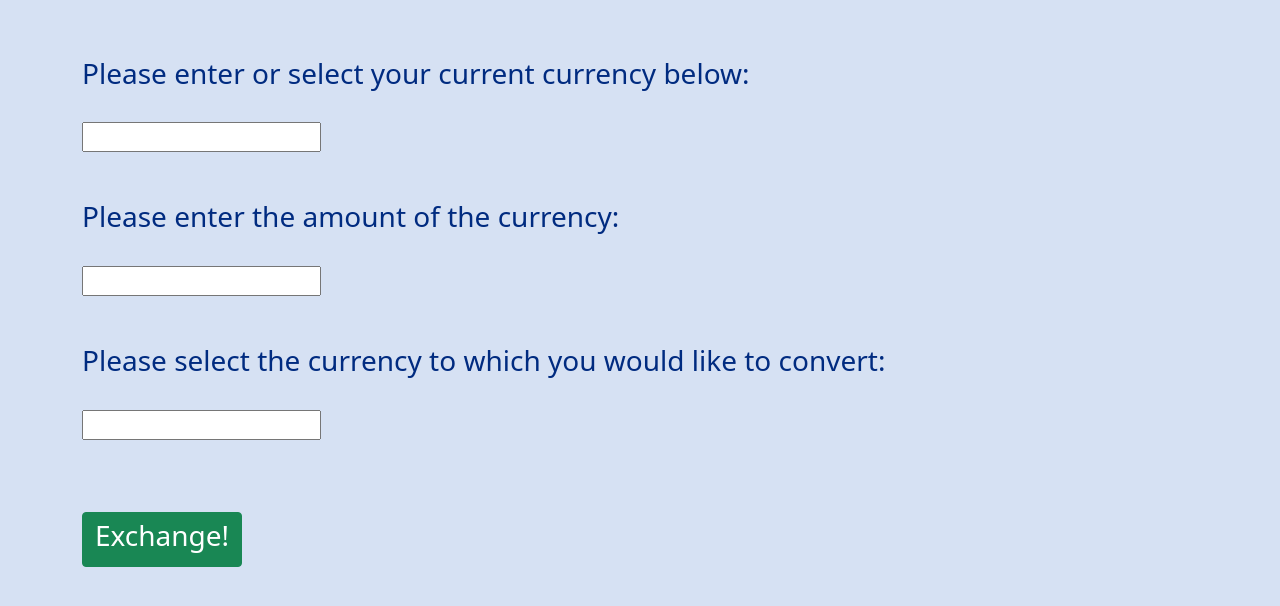
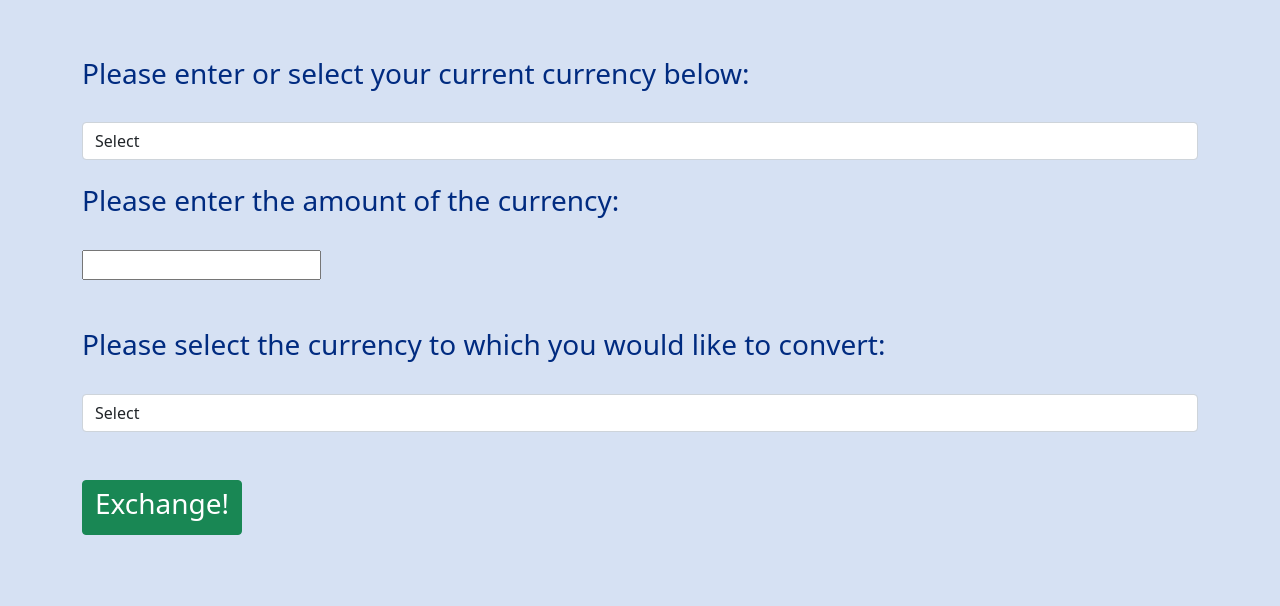
Before and after one commit to AlexanderKirkpatrick/ExchangeRateAPI_Project, a website built with webpack: page src/index.html in a window 1280 px wide. Shown: the part 180-786 px from the top of the page. Built offline with nearby package versions, Linux system fonts and the light colour scheme.

Commit message:
change input boxes to select boxes

```diff
--- a/src/index.html
+++ b/src/index.html
@@ -20,12 +20,10 @@
     <form id="exchanger">
       <div class="form-group">
         <label for="base-currency"><h3>Please enter or select your current currency below:</h3></label>
+        <!-- <input type="text" style="text-transform:uppercase" id="base-currency"> -->
         <br>
         <br>
-        <input type="text" style="text-transform:uppercase" id="base-currency">
-        <br>
-        <br>
-        <!-- <select class="form-control" id="base-currency">
+        <select class="form-control" id="base-currency">
           <option>Select</option>
           <option>AED</option>
           <option>AFN</option>
@@ -189,7 +187,7 @@
           <option>ZMW</option>
           <option>ZWL</option>
 
-        </select> -->
+        </select>
       </div>
       <br>
       <div class="form-group">
@@ -202,12 +200,11 @@
       <br>
       <div class="form-group">
         <label for="target-currency"><h3>Please select the currency to which you would like to convert:</h3></label>
+
+        <!-- <input type="text" style="text-transform:uppercase" id="target-currency"> -->
         <br>
         <br>
-        <input type="text" style="text-transform:uppercase" id="target-currency">
-        <br>
-        <br>
-        <!-- <select class="form-control" id="target-currency">
+        <select class="form-control" id="target-currency">
           <option>Select</option>
           <option>AED</option>
           <option>AFN</option>
@@ -370,7 +367,7 @@
           <option>ZAR</option>
           <option>ZMW</option>
           <option>ZWL</option>
-        </select> -->
+        </select>
       </div>
 
       <br>
```
